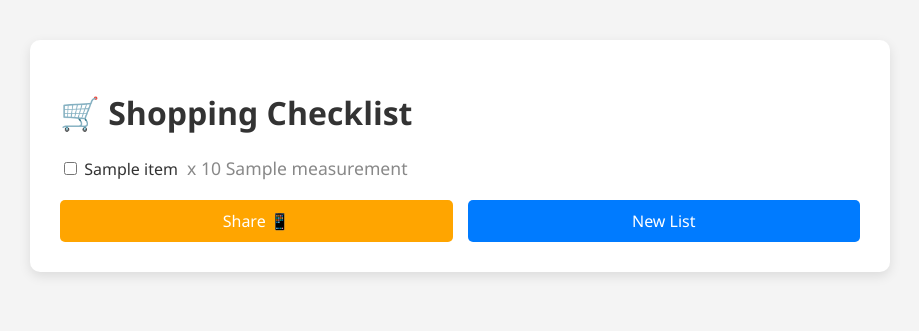
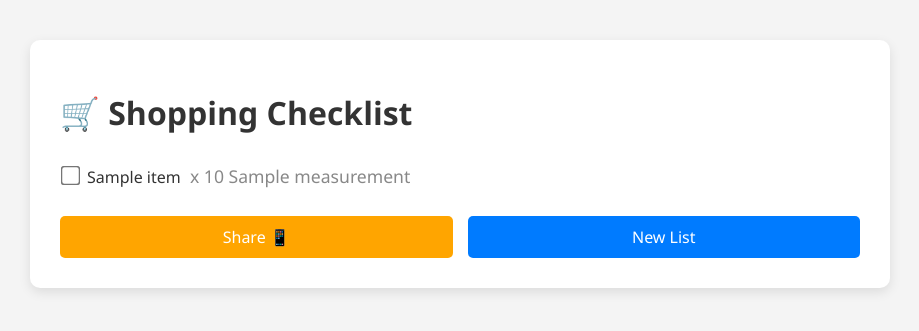
Before and after one commit to SMFloris/listlingo, a Flask app: template templates/checklist.html in a window 1280 px wide. Shown: the top 331 px of the page, without its empty margins (180-1099 px from the left). Run offline with Flask 3, Linux system fonts and the light colour scheme; the template is opened without the code that fills it: most values are stand-ins (such as "Sample title", 1, 10 or a date in 2020).

Commit message:
feat: Increase checkbox size and make rows clickable for touch-friendliness

```diff
--- a/templates/checklist.html
+++ b/templates/checklist.html
@@ -85,6 +85,20 @@
     font-size: 1.1rem;
     margin-left: 5px;
   }
+
+  label {
+    display: flex;
+    align-items: center;
+    cursor: pointer;
+    width: 100%;
+    padding: 8px 0;
+  }
+
+  input[type="checkbox"] {
+    transform: scale(1.5);
+    margin-right: 10px;
+    accent-color: var(--primary-color);
+  }
 </style>
   <script>
     function saveChecklist() {
@@ -126,6 +140,7 @@
     <ul>
       {% for item in items %}
         <li>
+          <label>
             <input type="checkbox" id="{{ item.id }}" name="item_{{ item.id }}"
                    {% if item.checked %}checked{% endif %}
                    onclick="saveChecklist()">
@@ -133,6 +148,7 @@
               <span>{{ item.item }}</span>
               <small> x {{ item.quantity }} {{ item.measurement }}</small>
             </span>
+          </label>
         </li>
       {% endfor %}
     </ul>
```
Lines whose indentation alone changed are shown as unchanged.
